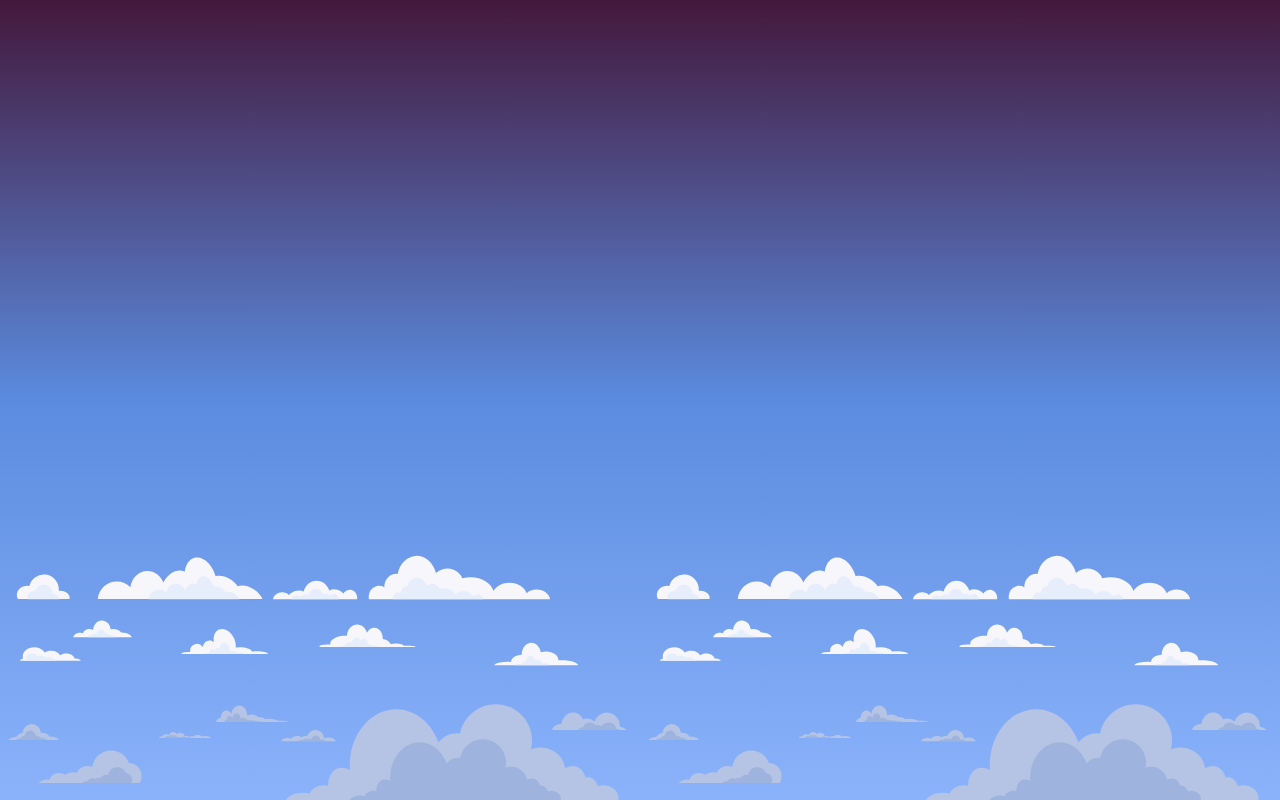
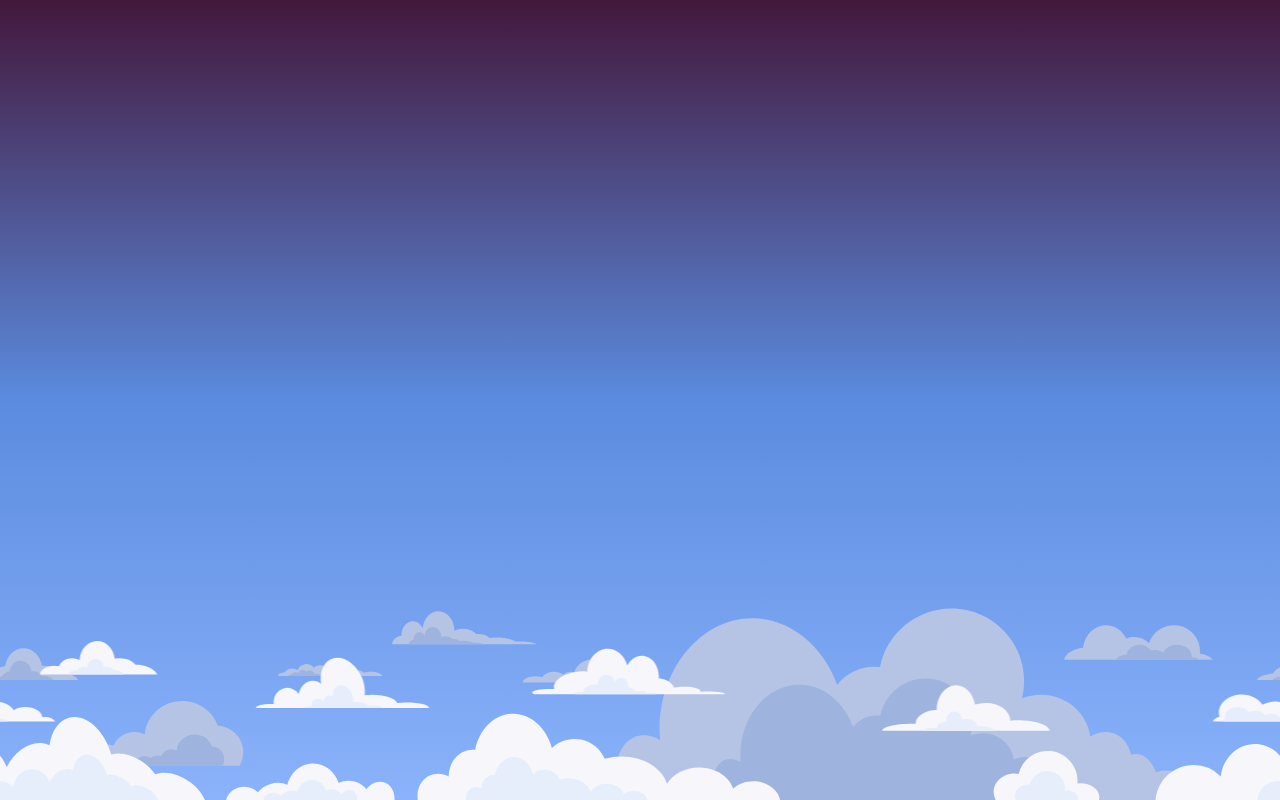
Before and after one commit to bananabrann/brannan.cloud, a SvelteKit app: page / in a window 1280 px wide. Built offline with nearby package versions, Linux system fonts and the light colour scheme; a web font is replaced by a local one.

Commit message:
WIP: working fucking clouds

```diff
--- a/src/routes/+layout.svelte
+++ b/src/routes/+layout.svelte
@@ -19,20 +19,43 @@
 
 <div id="cloud-board">
   <div class="cloud-row">
-    <Clouds1 />
-    <Clouds1 />
+    <span class="cloud cloud-slow">
+      <Clouds3 />
+    </span>
+    <span class="cloud cloud-slow">
+      <Clouds3 />
+    </span>
   </div>
+
   <div class="cloud-row">
-    <Clouds2 />
-    <Clouds2 />
+    <span class="cloud cloud-medium">
+      <Clouds2 />
+    </span>
+    <span class="cloud cloud-medium">
+      <Clouds2 />
+    </span>
   </div>
+
   <div class="cloud-row">
-    <Clouds3 />
-    <Clouds3 />
+    <span class="cloud cloud-fast">
+      <Clouds1 />
+    </span>
+    <span class="cloud cloud-fast">
+      <Clouds1 />
+    </span>
   </div>
 </div>
 
 <style lang="scss">
+  @keyframes moveToLeft {
+    from {
+      transform: translateX(0);
+    }
+    to {
+      transform: translateX(-100%);
+    }
+  }
+
   #cloud-board {
     position: fixed;
     bottom: 0;
@@ -41,5 +64,23 @@
 
   .cloud-row {
     display: flex;
+    position: fixed;
+    bottom: 0;
+    width: 200%;
+  }
+  .cloud {
+    width: 100%;
+  }
+
+  .cloud-fast {
+    animation: moveToLeft 30s linear infinite;
+  }
+
+  .cloud-medium {
+    animation: moveToLeft 90s linear infinite;
+  }
+
+  .cloud-slow {
+    animation: moveToLeft 240s linear infinite;
   }
 </style>
```
